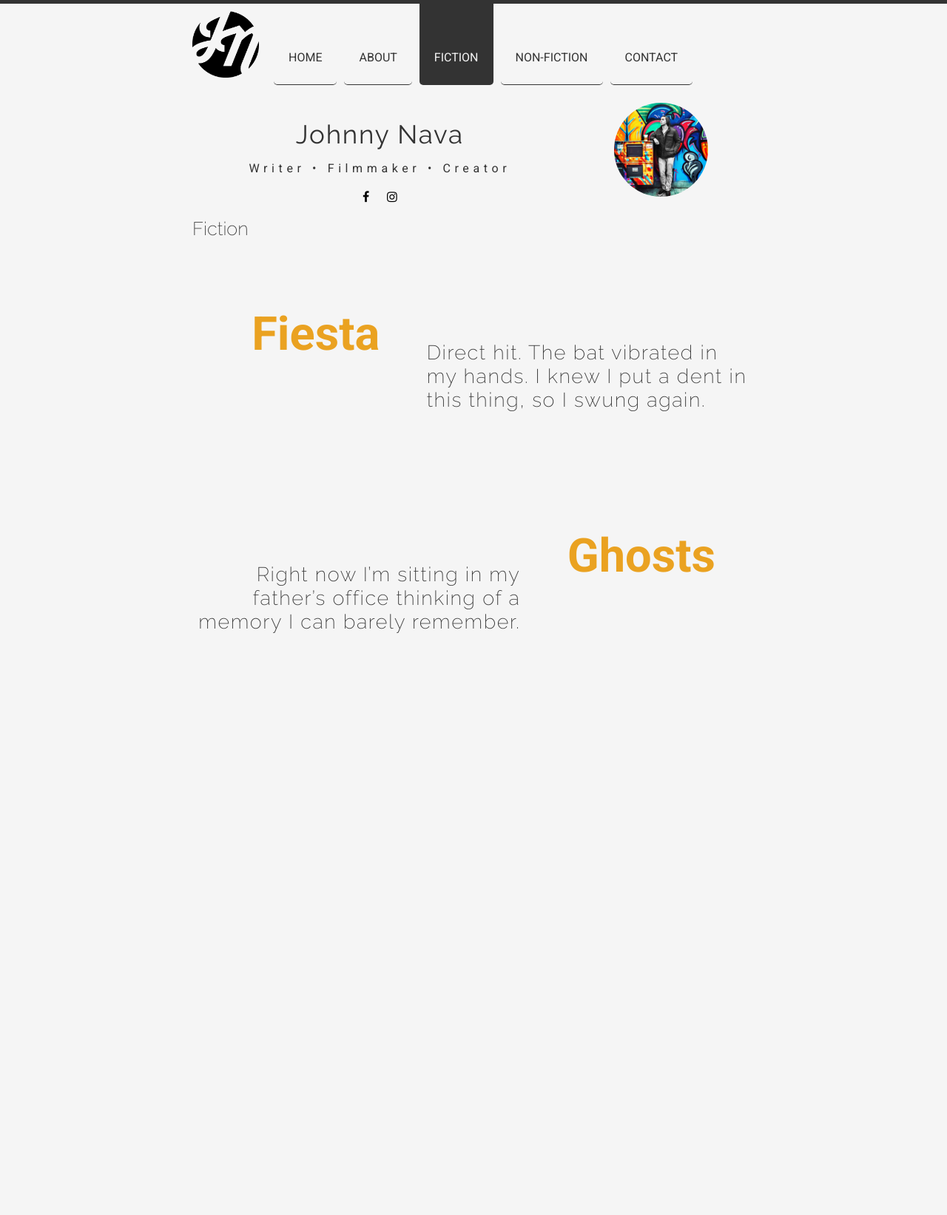
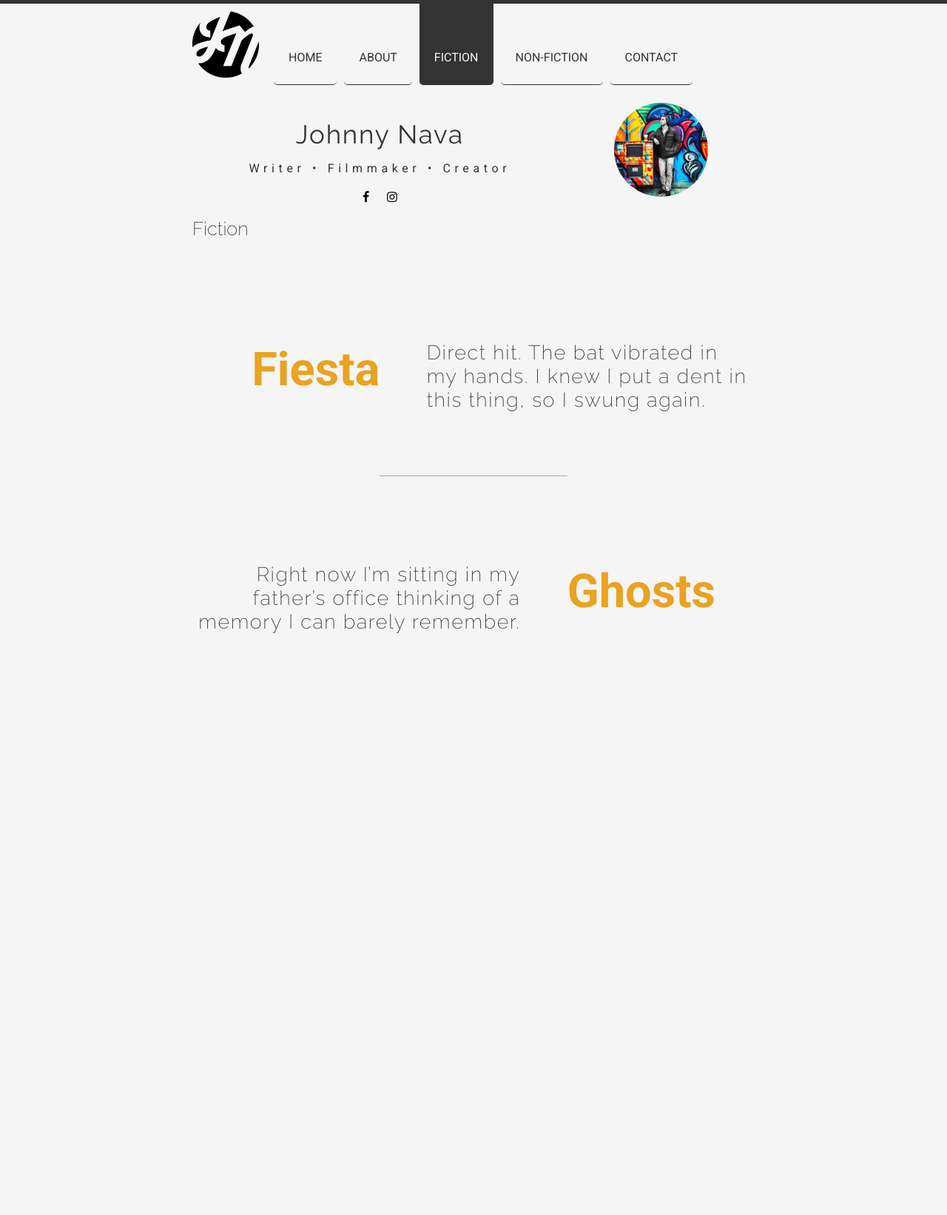
Before and after one commit to heresjohnnynava/heres-johnny-nava, a Jekyll site: the page built from fiction.html, in a window 1280 px wide. Shown: the whole page at 74% size. Built offline with Jekyll 4.4.1, drawn with Linux system fonts in a browser that asks for light colours; comment, search, counter and statistics services are not loaded; after the commit the page ends 1043 px from its top, so only the background shows below that.

Commit message:
add dividing line to fiction page

```diff
--- a/assets/css/fiction.css
+++ b/assets/css/fiction.css
@@ -3,7 +3,7 @@
   width: 100%;
   display: grid;
   grid-template-columns: repeat(12, 1fr);
-  grid-template-rows: repeat(4, 300px);
+  grid-template-rows: repeat(2, 300px);
   position: relative;
 }
 
@@ -13,7 +13,7 @@
   line-height: 3rem;
   margin: auto auto;
   position: relative;
-  top: -2rem;
+  top: 1rem;
 }
 
 .grid-container p.quote {
@@ -40,6 +40,12 @@
   grid-row: 1;
   text-align: left;
   margin-left: 0;
+}
+
+.grid-container #fiction-2-line {
+  grid-column: 5 / 9;
+  grid-row: 2;
+  border-top: 1px solid rgba(0, 0, 0, 0.3);
 }
 
 .grid-container #fiction-2-title {
--- a/fiction.html
+++ b/fiction.html
@@ -10,6 +10,8 @@ title: Fiction
     <p id="fiction-1-quote" class="quote">
       Direct hit. The bat vibrated in my hands. I knew I put a dent in this thing, so I swung again.
     </p>
+
+    <div id='fiction-2-line'> </div>
 
     <a href="/171001-ghosts" id="fiction-2-title" class="title"><h3>Ghosts</h3></a>
     <p id="fiction-2-quote" class="quote">
```
Also changed, not shown: assets/css/fiction.sass (+7 -2 lines), 12 other files.
